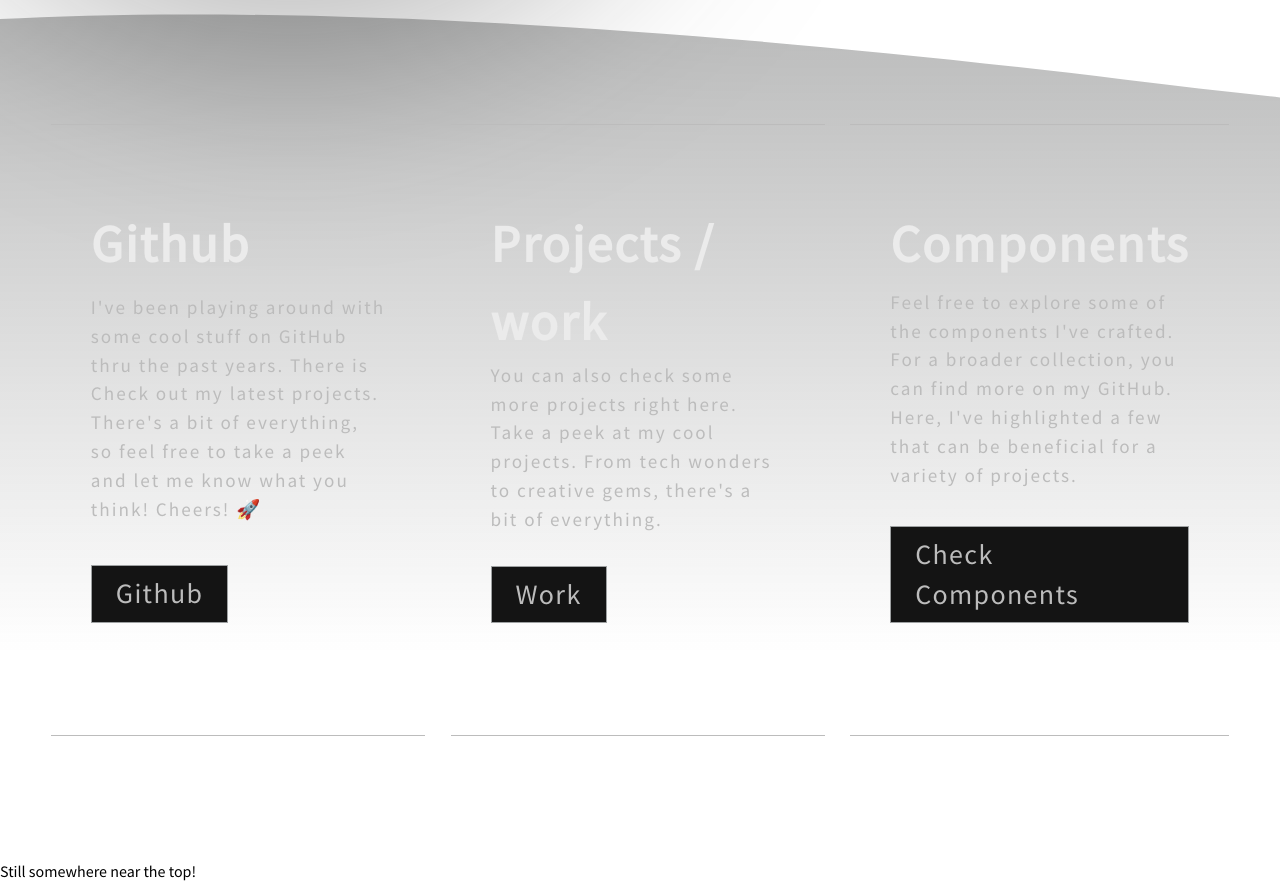
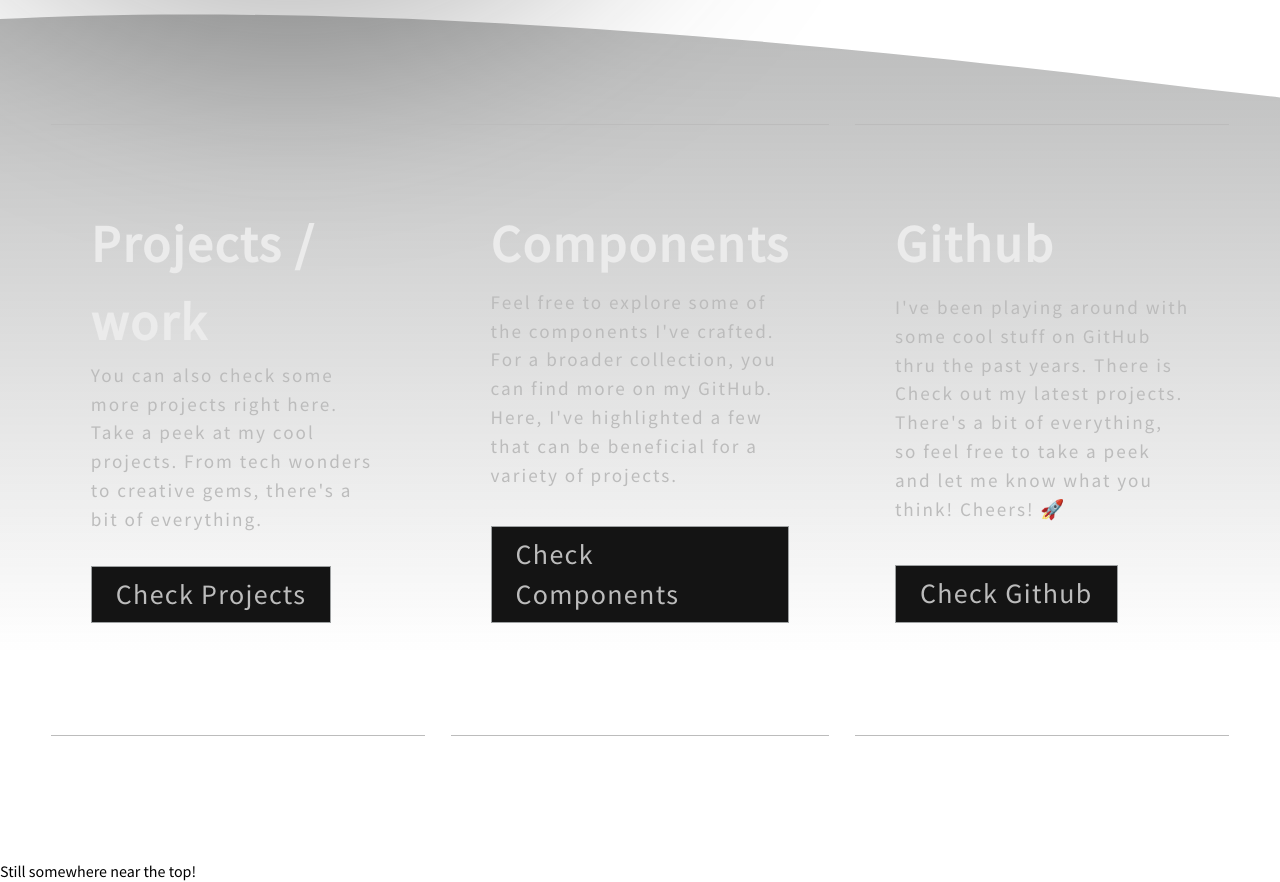
Before and after one commit to robonexx/robertwagar2024, a React (Vite) app: page / in a window 1280 px wide. Shown: the part 1540-2422 px from the top of the page. Built offline with nearby package versions, Linux system fonts and the light colour scheme; a web font is replaced by a local one.

Commit message:
added data

```diff
--- a/src/assets/constants/productData.js
+++ b/src/assets/constants/productData.js
@@ -16,7 +16,7 @@
     id: 1,
     image: IMG10,
     github: 'https://github.com/robonexx/vga-dashboard',
-    demo: 'https://',
+    demo: 'https://vgadashboard.vercel.app',
   },
   {
     title: 'Funkcamp 2024',
--- a/src/pages/home/Home.jsx
+++ b/src/pages/home/Home.jsx
@@ -18,12 +18,12 @@
   return (
     <div className={styles.home}>
       <PageTransition />
-       <Hero />
+      <Hero />
       <div className={styles.sidescroll_wrapper}>
         <SideScroll title='Developing user experiences, interactions & bringing ideas to life' />
       </div>
       <section className={styles.section}>
-        <ItemHeadline title='Selected projects'/>
+        <ItemHeadline title='Selected projects' />
         <BgEllipse />
         <ProductList>
           {productData &&
@@ -36,28 +36,13 @@
       <section className={styles.section}>
         <Grid>
           <GridItem>
-            <h2>Github</h2>
-            <p>
-              I've been playing around with some cool stuff on GitHub thru the
-              past years. There is Check out my latest projects. There's a bit
-              of everything, so feel free to take a peek and let me know what
-              you think! Cheers! 🚀
-            </p>
-            <LinkBtn
-              href='https://github.com/robonexx'
-              rel='noopener noreferrer'
-              title='Github'
-              target='_blank'
-            />
-          </GridItem>
-          <GridItem>
             <h2>Projects / work</h2>
             <p>
               You can also check some more projects right here. Take a peek at
               my cool projects. From tech wonders to creative gems, there's a
               bit of everything.
             </p>
-            <LinkBtn href='./work/' title='work' />
+            <LinkBtn href='./work/' title='Check Projects' />
           </GridItem>
           <GridItem>
             <h2>Components</h2>
@@ -69,6 +54,21 @@
             </p>
             <LinkBtn href='./work/#components' title='check components' />
           </GridItem>
+          <GridItem>
+            <h2>Github</h2>
+            <p>
+              I've been playing around with some cool stuff on GitHub thru the
+              past years. There is Check out my latest projects. There's a bit
+              of everything, so feel free to take a peek and let me know what
+              you think! Cheers! 🚀
+            </p>
+            <LinkBtn
+              href='https://github.com/robonexx'
+              rel='noopener noreferrer'
+              title='Check Github'
+              target='_blank'
+            />
+          </GridItem>
         </Grid>
         {/* <Silhuette /> */}
       </section>
--- a/src/pages/work/Work.jsx
+++ b/src/pages/work/Work.jsx
@@ -22,7 +22,7 @@
       <PageTransition />
       <Background2 />
       <div className={styles.top_section}>
-        <Headline title={'Work'} />
+        <Headline title={'Projects'} />
         <BgEllipse />
       </div>
       <section>
```
